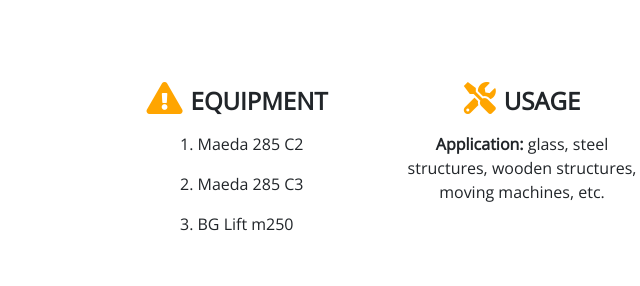
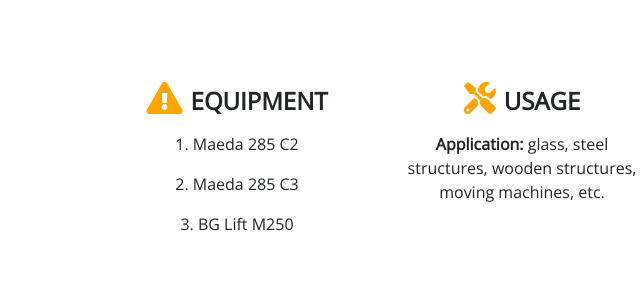
Before and after one commit to Michael0812/handy-crane, a plain HTML site: page index.html in a window 1280 px wide. Shown: the part 900-1186 px from the top of the page, 118-758 px from the left. Drawn offline with nearby package versions, Linux system fonts and the light colour scheme.

Commit message:
changed introduction list

```diff
--- a/index.html
+++ b/index.html
@@ -84,7 +84,7 @@
             <div class="carousel-item home-carousel-item">
                 <div id="carousel-img-3" class="d-block w-100 carousel-image"></div>
                 <!--Carousel caption-->
-                <div class="carousel-caption align-text-top">
+                <div class="carousel-caption">
                     <p class="carousel-text">
                         Undoubtedly, renting is an economical solution, regardless of the size of the company. Even small construction companies can take on more orders, which would not be possible without renting specialized equipment.
                     </p>
@@ -103,11 +103,10 @@
             <div class="col-sm-12 col-md-3">
 
                 <h4 class="text-center introduction-title text-uppercase font-weight-bold"><i class="fas fa-exclamation-triangle mr-2"></i>equipment</h4>
-                <ol>
-                    <li class="mt-3 ml-5">Maeda 285 C2</li>
-                    <li class="mt-3 ml-5">Maeda 285 C3</li>
-                    <li class="mt-3 ml-5">BG Lift m250</li>
-                </ol>
+
+                <p class="mt-3 text-center">1. Maeda 285 C2</p>
+                <p class="mt-3 text-center">2. Maeda 285 C3</p>
+                <p class="mt-3 text-center">3. BG Lift M250</p>
             </div>
 
             <div class="col-sm-12 col-md-3">
```
